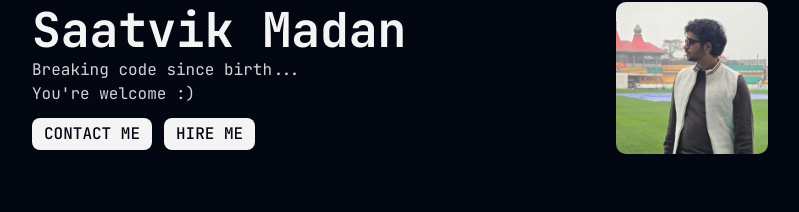
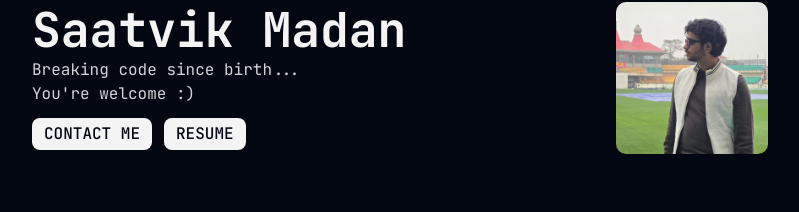
Before and after one commit to saatvik-10/portfolio-v2, a Next.js app: page / in a window 1280 px wide. Shown: the part 94-306 px from the top of the page, without its empty margins (240-1039 px from the left). Built offline with nearby package versions, Linux system fonts and the light colour scheme; no server answers.

Commit message:
added resume

```diff
--- a/src/components/bio.tsx
+++ b/src/components/bio.tsx
@@ -8,7 +8,7 @@ import { Download, Mail } from "lucide-react";
 const Bio = () => {
   const handleResumeDownload = () => {
     const link = document.createElement("a");
-    link.href = "/saatvik_resume.pdf";
+    link.href = "/saatvik_madan_resume.pdf";
     link.download = "Saatvik_Resume.pdf";
     document.body.appendChild(link);
     link.click();
@@ -57,7 +57,7 @@ const Bio = () => {
               className="group/modal-btn relative flex cursor-pointer justify-center overflow-hidden bg-zinc-100 text-xs text-gray-950 transition-colors hover:bg-gray-300 md:text-base"
             >
               <span className="text-center transition duration-500 group-hover/modal-btn:translate-x-80">
-                HIRE ME
+                RESUME
               </span>
               <div className="absolute inset-0 flex -translate-x-80 items-center justify-center text-zinc-300 transition duration-500 group-hover/modal-btn:translate-x-0">
                 <Download className="size-6 text-gray-950" />
```
Also changed, not shown: 1 other file (tests, documents, lock files or other folders).
